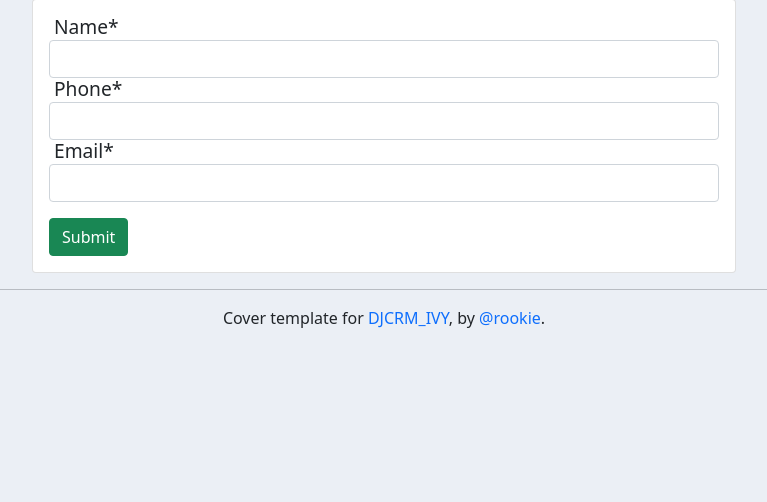
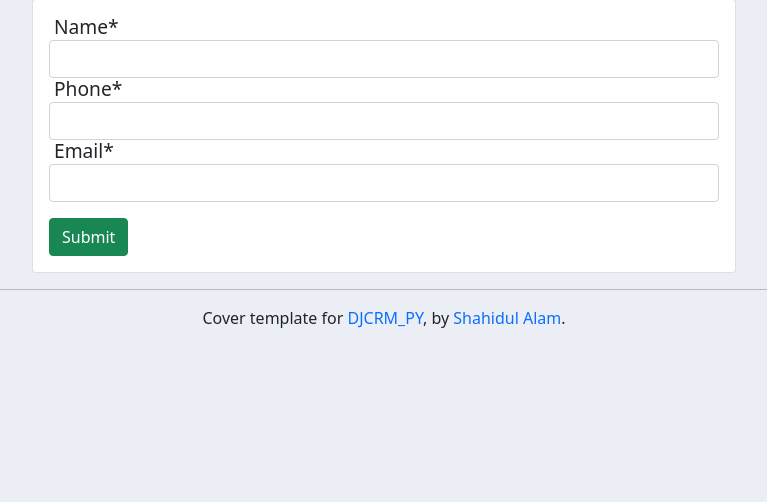
Before and after one commit to shz-code/DJCRM_PY, a Django app: page /create-customer/ in a window 1280 px wide. Shown: the part 70-572 px from the top of the page, without its empty margins (256-1023 px from the left). Run offline with Django 3.2, Linux system fonts and the light colour scheme; some libraries are stand-ins or nearby versions.

Commit message:
fix v1.2

```diff
--- a/DJCRM_IVY/settings.py
+++ b/DJCRM_IVY/settings.py
@@ -26,7 +26,7 @@ SECRET_KEY = 'django-insecure-0v@emdh@a3^4=zmt%jq2jj1jkr!%8yz**mdgdk^s%!(^49r*1e
 # SECURITY WARNING: don't run with debug turned on in production!
 DEBUG = False
 
-ALLOWED_HOSTS = ["DJCRM-py.herokuapp.com"]
+ALLOWED_HOSTS = ["djcrm-py.herokuapp.com/"]
 
 
 # Application definition
--- a/accounts/templates/accounts/main.html
+++ b/accounts/templates/accounts/main.html
@@ -26,7 +26,7 @@
     </div>
     <hr>
 <footer class="mt-auto text-center">
-    <p>Cover template for <a href="#" class="text-primary">DJCRM_IVY</a>, by <a href="#" class="text-primary">@rookie</a>.</p>
+    <p>Cover template for <a href="#" class="text-primary">DJCRM_PY</a>, by <a href="#" class="text-primary">Shahidul Alam</a>.</p>
   </footer>
 
 
```
